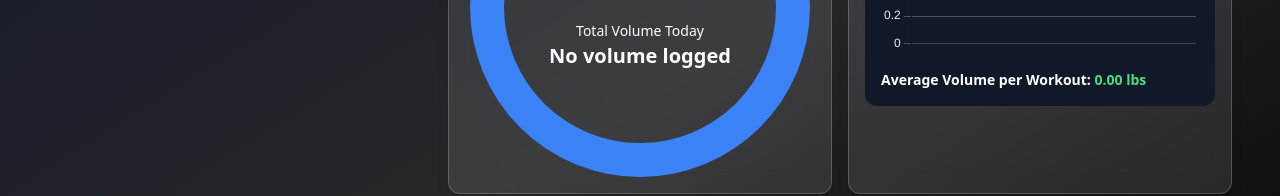
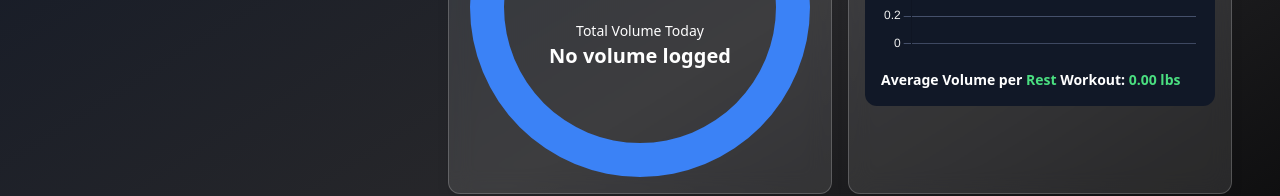
Before and after one commit to BrascoMarketing/Kevin-s-React-App-Tracker, a React (Vite) app: page / in a window 1280 px wide. Shown: the part 298-494 px from the top of the page. Built offline with nearby package versions, Linux system fonts and the light colour scheme.

Commit message:
Updated to clarify title in WorkoutTypeVolumeChart

```diff
--- a/src/components/WorkoutTypeVolumeChart.jsx
+++ b/src/components/WorkoutTypeVolumeChart.jsx
@@ -104,7 +104,7 @@ export default function WorkoutTypeVolumeChart({ logs, viewedDate }) {
         </div>
         <Line data={data} options={options} />
         <div className="text-sm text-white font-bold mt-6">
-        Average Volume per Workout: <span className="text-sm text-green-400 font-bold">{Number(averageVolume).toLocaleString('en-US', { minimumFractionDigits: 2, maximumFractionDigits: 2 })} lbs</span>
+        Average Volume per <span className="text-sm text-green-400 font-bold">{workoutType}</span> Workout: <span className="text-sm text-green-400 font-bold">{Number(averageVolume).toLocaleString('en-US', { minimumFractionDigits: 2, maximumFractionDigits: 2 })} lbs</span>
       </div>
       </div>
     </div>
```
